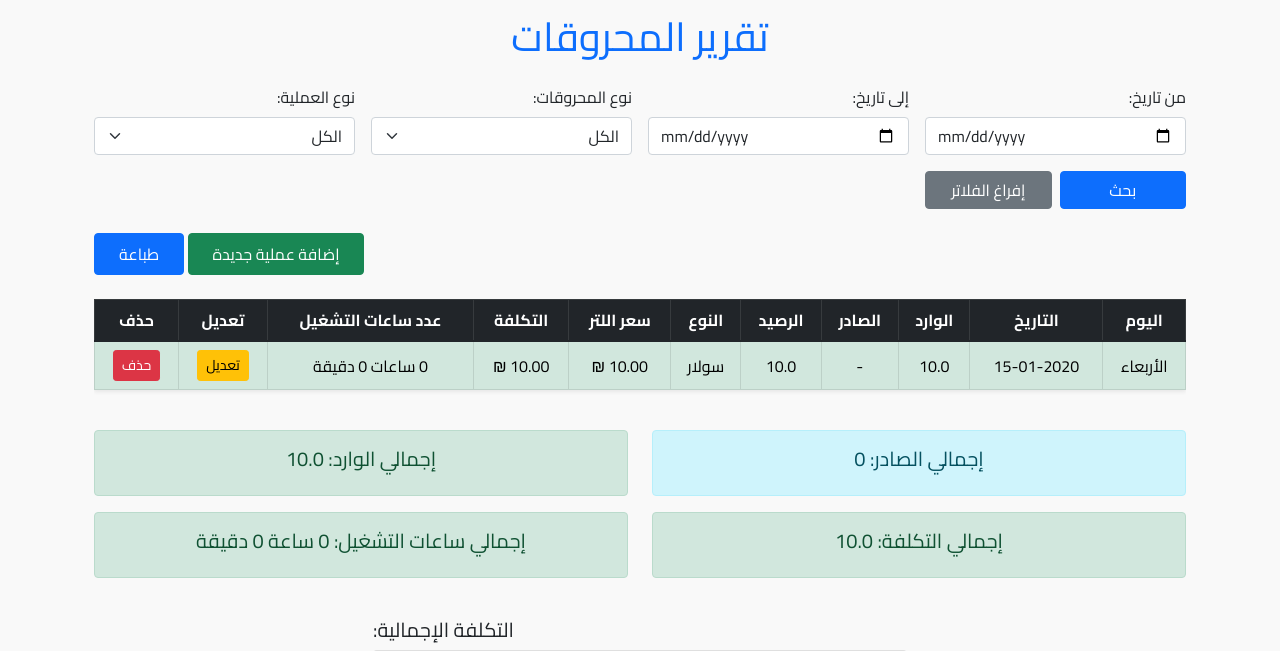
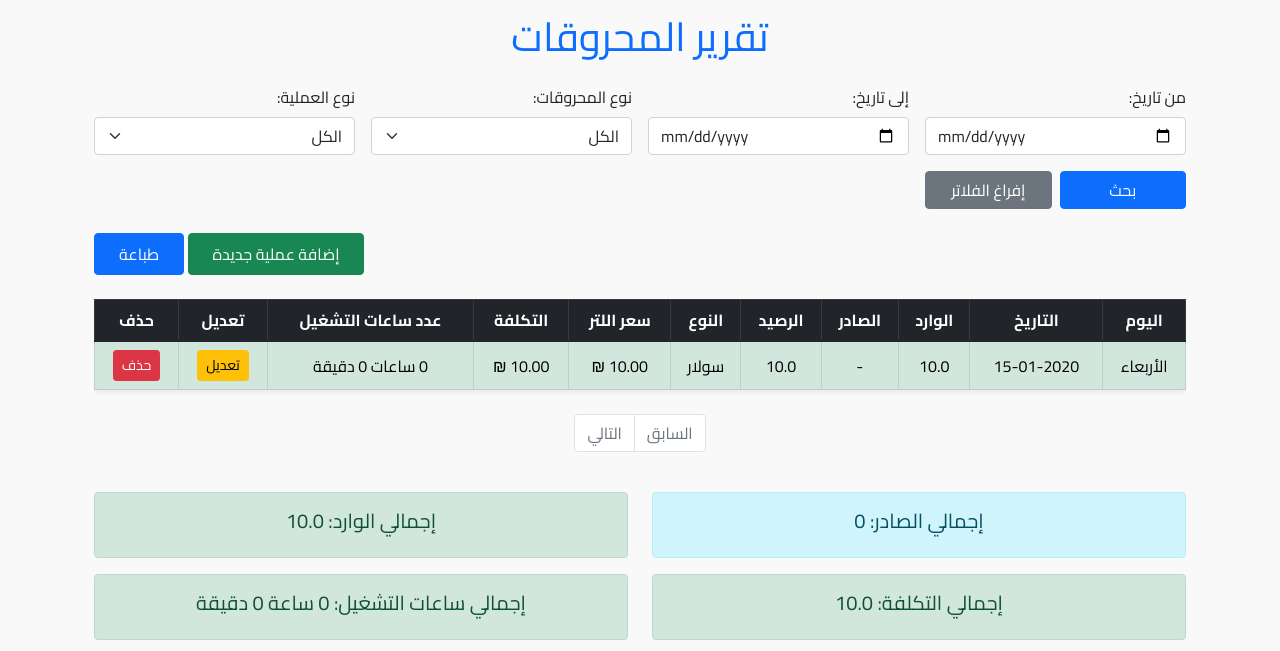
Before and after one commit to IsmailFH/Water-plant, a Django app: page /reports/fuel_transactions/ in a window 1280 px wide. Shown: the part 461-1112 px from the top of the page. Run offline with Django 5.2, Linux system fonts and the light colour scheme; a user stored in the database is signed in; tables that the repository leaves empty hold one stand-in row (values such as "Sample post"); some libraries are stand-ins or nearby versions.

Commit message:
add pagination to fuel page

```diff
--- a/reports/views.py
+++ b/reports/views.py
@@ -373,7 +373,7 @@ def fuel_transaction_list(request):
     transaction_type_filter = request.GET.get('transaction_type')
     if transaction_type_filter:
         transactions = transactions.filter(type=transaction_type_filter)
-
+    transactions = transactions.order_by('-date')
     total_costs = {
         'Solar': FuelTransaction.objects.filter(fuel_type='Solar', type='in').aggregate(Sum('total_cost'))['total_cost__sum'] or 0,
         'gasoline': FuelTransaction.objects.filter(fuel_type='gasoline', type='in').aggregate(Sum('total_cost'))['total_cost__sum'] or 0,
@@ -435,6 +435,15 @@ def fuel_transaction_list(request):
 
         })
 
+        # ✨ Pagination
+    paginator = Paginator(transactions, 20)
+    page = request.GET.get('page')
+    try:
+        records = paginator.page(page)
+    except PageNotAnInteger:
+        records = paginator.page(1)
+    except EmptyPage:
+        records = paginator.page(paginator.num_pages)
     context = {
         'transactions': processed,
         'total_in_quantity': total_in_quantity,
--- a/templates/fuel/fuel_transaction_list.html
+++ b/templates/fuel/fuel_transaction_list.html
@@ -109,6 +109,49 @@
                 {% endfor %}
             </tbody>
         </table>
+
+
+<div class="d-flex justify-content-center mt-4">
+    <nav aria-label="Page navigation">
+        <ul class="pagination">
+            {% if records.has_previous %}
+                <li class="page-item">
+                    <a class="page-link" href="?{% if request.GET %}{{ request.GET.urlencode }}&{% endif %}page={{ records.previous_page_number }}">السابق</a>
+                </li>
+            {% else %}
+                <li class="page-item disabled">
+                    <span class="page-link">السابق</span>
+                </li>
+            {% endif %}
+
+            {% for num in records.paginator.page_range %}
+                {% if records.number == num %}
+                    <li class="page-item active">
+                        <span class="page-link">{{ num }}</span>
+                    </li>
+                {% else %}
+                    <li class="page-item">
+                        <a class="page-link" href="?{% if request.GET %}{{ request.GET.urlencode }}&{% endif %}page={{ num }}">{{ num }}</a>
+                    </li>
+                {% endif %}
+            {% endfor %}
+
+            {% if records.has_next %}
+                <li class="page-item">
+                    <a class="page-link" href="?{% if request.GET %}{{ request.GET.urlencode }}&{% endif %}page={{ records.next_page_number }}">التالي</a>
+                </li>
+            {% else %}
+                <li class="page-item disabled">
+                    <span class="page-link">التالي</span>
+                </li>
+            {% endif %}
+        </ul>
+    </nav>
+</div>
+
+
+
+
     </div>
 
 
```
